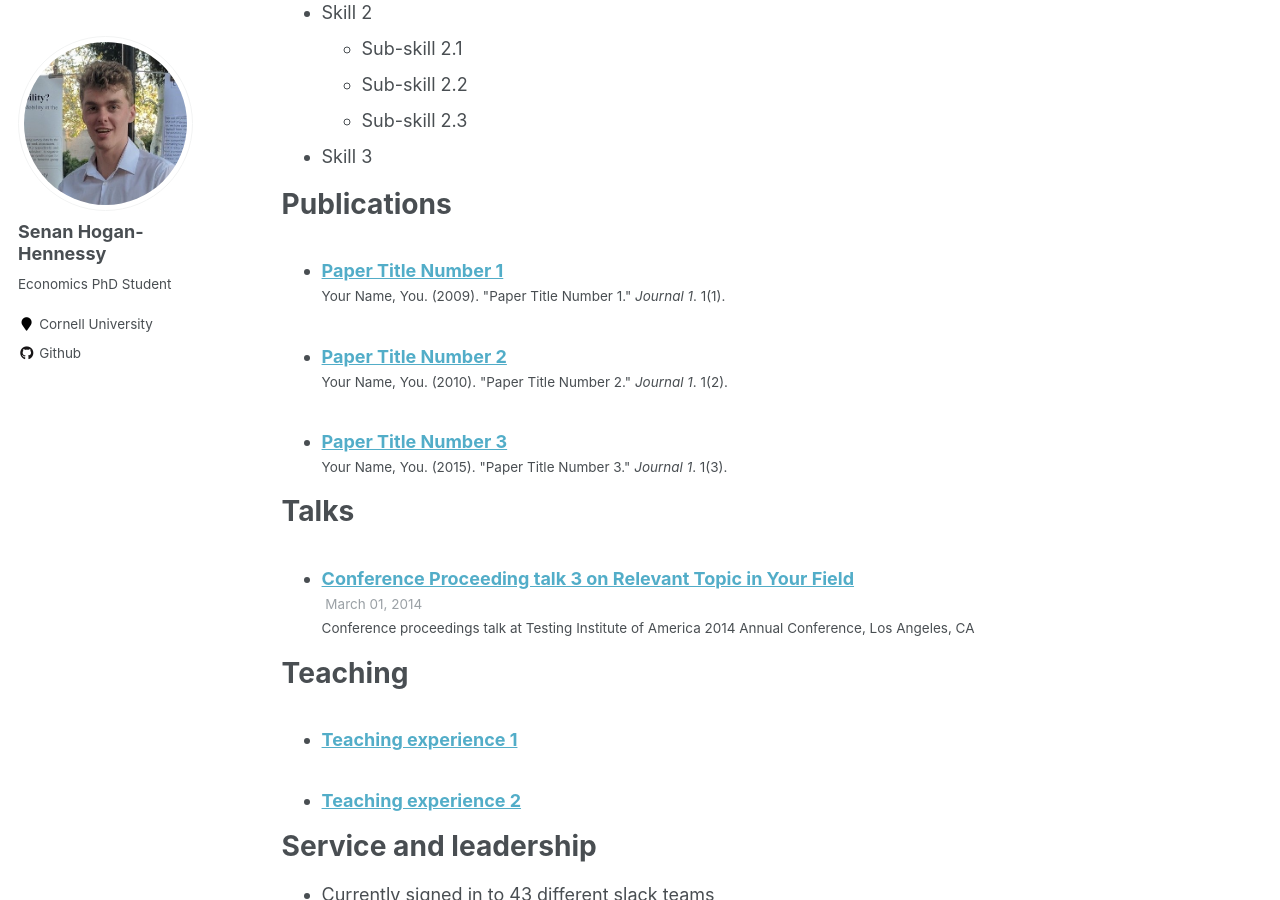
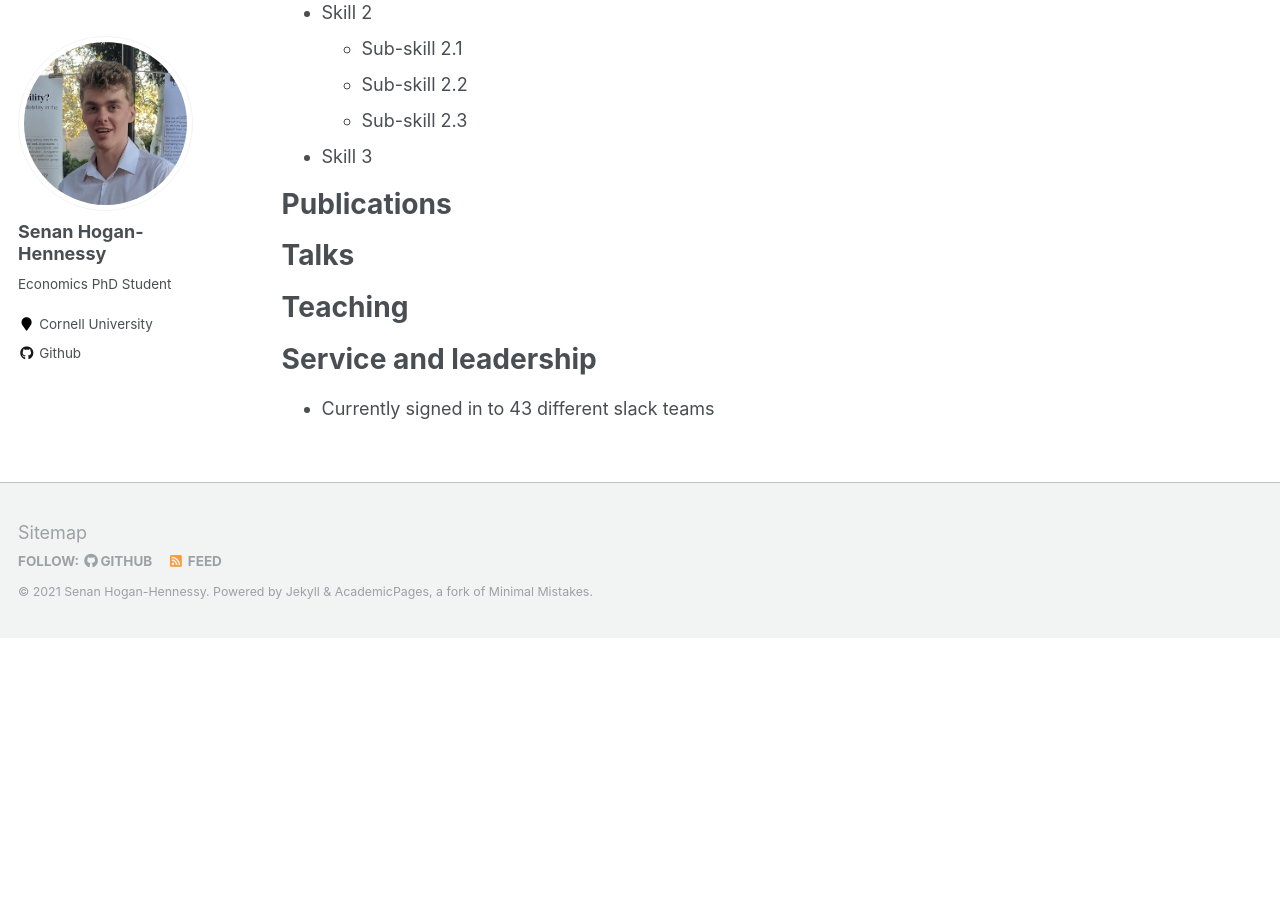
Before and after one commit to shoganhennessy/shoganhennessy.github.io, a Jekyll site: the page built from _pages/cv.md, in a window 1280 px wide and 900 px high, scrolled down 767 px. Built offline with Jekyll 4.4.1, drawn with Linux system fonts in a browser that asks for light colours; after the commit the page ends 1405 px from its top, so only the background shows below that.

Commit message:
changing template

```diff
--- a/_publications/2009-10-01-paper-title-number-1.md
+++ /dev/null
@@ -1,15 +0,0 @@
----
-title: "Paper Title Number 1"
-collection: publications
-permalink: /publication/2009-10-01-paper-title-number-1
-excerpt: 'This paper is about the number 1. The number 2 is left for future work.'
-date: 2009-10-01
-venue: 'Journal 1'
-paperurl: 'http://academicpages.github.io/files/paper1.pdf'
-citation: 'Your Name, You. (2009). &quot;Paper Title Number 1.&quot; <i>Journal 1</i>. 1(1).'
----
-This paper is about the number 1. The number 2 is left for future work.
-
-[Download paper here](http://academicpages.github.io/files/paper1.pdf)
-
-Recommended citation: Your Name, You. (2009). "Paper Title Number 1." <i>Journal 1</i>. 1(1).
--- a/_publications/2010-10-01-paper-title-number-2.md
+++ /dev/null
@@ -1,15 +0,0 @@
----
-title: "Paper Title Number 2"
-collection: publications
-permalink: /publication/2010-10-01-paper-title-number-2
-excerpt: 'This paper is about the number 2. The number 3 is left for future work.'
-date: 2010-10-01
-venue: 'Journal 1'
-paperurl: 'http://academicpages.github.io/files/paper2.pdf'
-citation: 'Your Name, You. (2010). &quot;Paper Title Number 2.&quot; <i>Journal 1</i>. 1(2).'
----
-This paper is about the number 2. The number 3 is left for future work.
-
-[Download paper here](http://academicpages.github.io/files/paper2.pdf)
-
-Recommended citation: Your Name, You. (2010). "Paper Title Number 2." <i>Journal 1</i>. 1(2).
--- a/_publications/2015-10-01-paper-title-number-3.md
+++ /dev/null
@@ -1,15 +0,0 @@
----
-title: "Paper Title Number 3"
-collection: publications
-permalink: /publication/2015-10-01-paper-title-number-3
-excerpt: 'This paper is about the number 3. The number 4 is left for future work.'
-date: 2015-10-01
-venue: 'Journal 1'
-paperurl: 'http://academicpages.github.io/files/paper3.pdf'
-citation: 'Your Name, You. (2015). &quot;Paper Title Number 3.&quot; <i>Journal 1</i>. 1(3).'
----
-This paper is about the number 3. The number 4 is left for future work.
-
-[Download paper here](http://academicpages.github.io/files/paper3.pdf)
-
-Recommended citation: Your Name, You. (2015). "Paper Title Number 3." <i>Journal 1</i>. 1(3).
--- a/_talks/2014-03-01-talk-3.md
+++ /dev/null
@@ -1,11 +0,0 @@
----
-title: "Conference Proceeding talk 3 on Relevant Topic in Your Field"
-collection: talks
-type: "Conference proceedings talk"
-permalink: /talks/2014-03-01-talk-3
-venue: "Testing Institute of America 2014 Annual Conference"
-date: 2014-03-01
-location: "Los Angeles, CA"
----
-
-This is a description of your conference proceedings talk, note the different field in type. You can put anything in this field.
--- a/_teaching/2014-spring-teaching-1.md
+++ /dev/null
@@ -1,20 +0,0 @@
----
-title: "Teaching experience 1"
-collection: teaching
-type: "Undergraduate course"
-permalink: /teaching/2014-spring-teaching-1
-venue: "University 1, Department"
-date: 2014-01-01
-location: "City, Country"
----
-
-This is a description of a teaching experience. You can use markdown like any other post.
-
-Heading 1
-======
-
-Heading 2
-======
-
-Heading 3
-======
--- a/_teaching/2015-spring-teaching-2.md
+++ /dev/null
@@ -1,20 +0,0 @@
----
-title: "Teaching experience 2"
-collection: teaching
-type: "Workshop"
-permalink: /teaching/2015-spring-teaching-1
-venue: "University 1, Department"
-date: 2015-01-01
-location: "City, Country"
----
-
-This is a description of a teaching experience. You can use markdown like any other post.
-
-Heading 1
-======
-
-Heading 2
-======
-
-Heading 3
-======
```
Also changed, not shown: _pages/archive-layout-with-content.md (deleted, +0 -177 lines), _pages/portfolio.html (deleted, +0 -13 lines), _pages/publications.md (deleted, +0 -16 lines), _pages/talkmap.html (deleted, +0 -9 lines), _pages/talks.html (deleted, +0 -16 lines), _pages/teaching.html (deleted, +0 -12 lines), _pages/about.md (line endings or trailing spaces).
